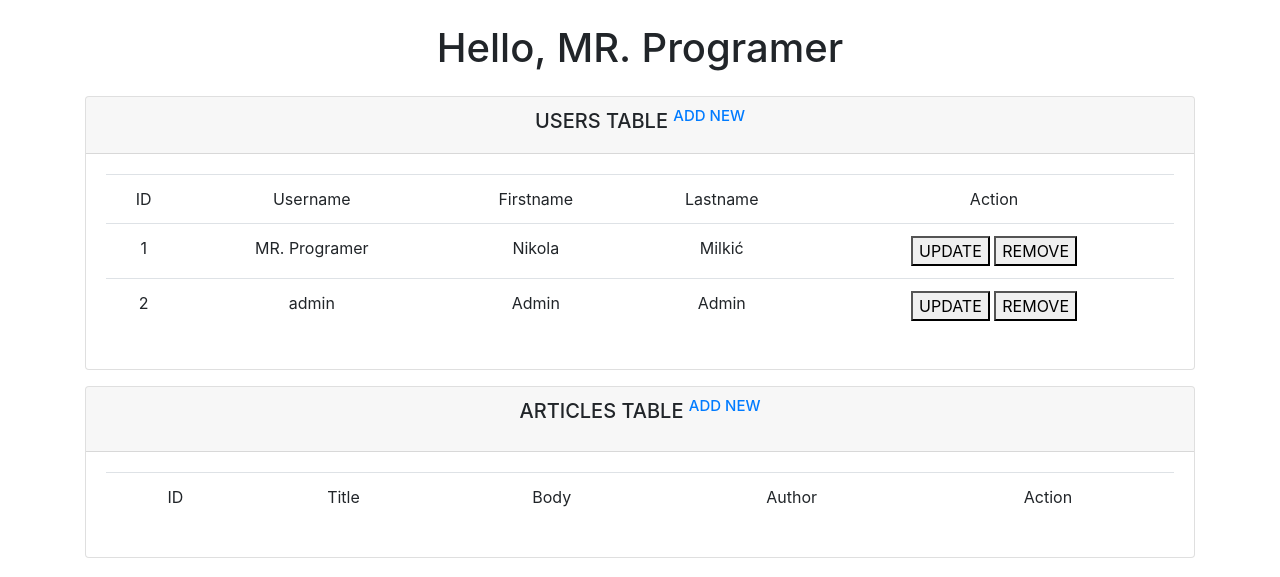
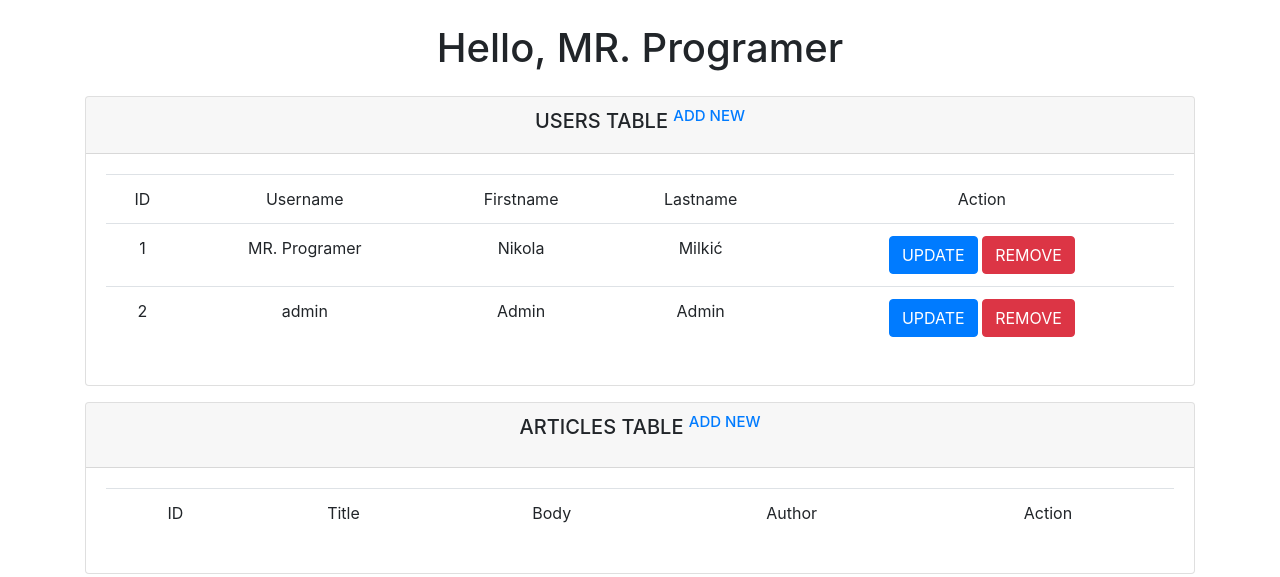
Before and after one commit to milkicDev/Simple-CMS, a PHP site: page /simple-cms/index.php in a window 1280 px wide. Shown: the part 56-633 px from the top of the page. Run offline with PHP 8.4, Linux system fonts and the light colour scheme; a user stored in the database is signed in; data comes from the database, SQL or seed files in the repository; data that the repository does not hold is empty.

Commit message:
SIMPLE CMS

```diff
--- a/includes/header.php
+++ b/includes/header.php
@@ -20,7 +20,7 @@
 						}
 					?>
 					<a class="dropdown-item" href="<?php echo URL; ?>/articles/my">List My</a>
-					<a class="dropdown-item disabled" href="#">New Article</a>
+					<a class="dropdown-item" href="<?php echo URL; ?>/articles/insert">New Article</a>
 					<div class="dropdown-divider"></div>
 					<a class="dropdown-item" href="api/read/articles">Get API</a>
 				</div>
--- a/index.php
+++ b/index.php
@@ -61,7 +61,7 @@
 												<td>'. $Users_Data['username'] .'</td>
 												<td>'. $Users_Data['firstname'] .'</td>
 												<td>'. $Users_Data['lastname'] .'</td>
-												<td><button href="">UPDATE</button> <button href="">REMOVE</button></td>
+												<td><button class="btn btn-primary">UPDATE</button> <button class="btn btn-danger">REMOVE</button></td>
 											</tr>';
 									}
 					echo '
--- a/users.php
+++ b/users.php
@@ -56,7 +56,7 @@
 												<td>'. $Users_Data['username'] .'</td>
 												<td>'. $Users_Data['firstname'] .'</td>
 												<td>'. $Users_Data['lastname'] .'</td>
-												<td><a href="">UPDATE</a> <a href="">REMOVE</a></td>
+												<td><button class="btn btn-primary">UPDATE</button> <button class="btn btn-danger">REMOVE</button></td>
 											</tr>';
 									}
 					echo '
```
